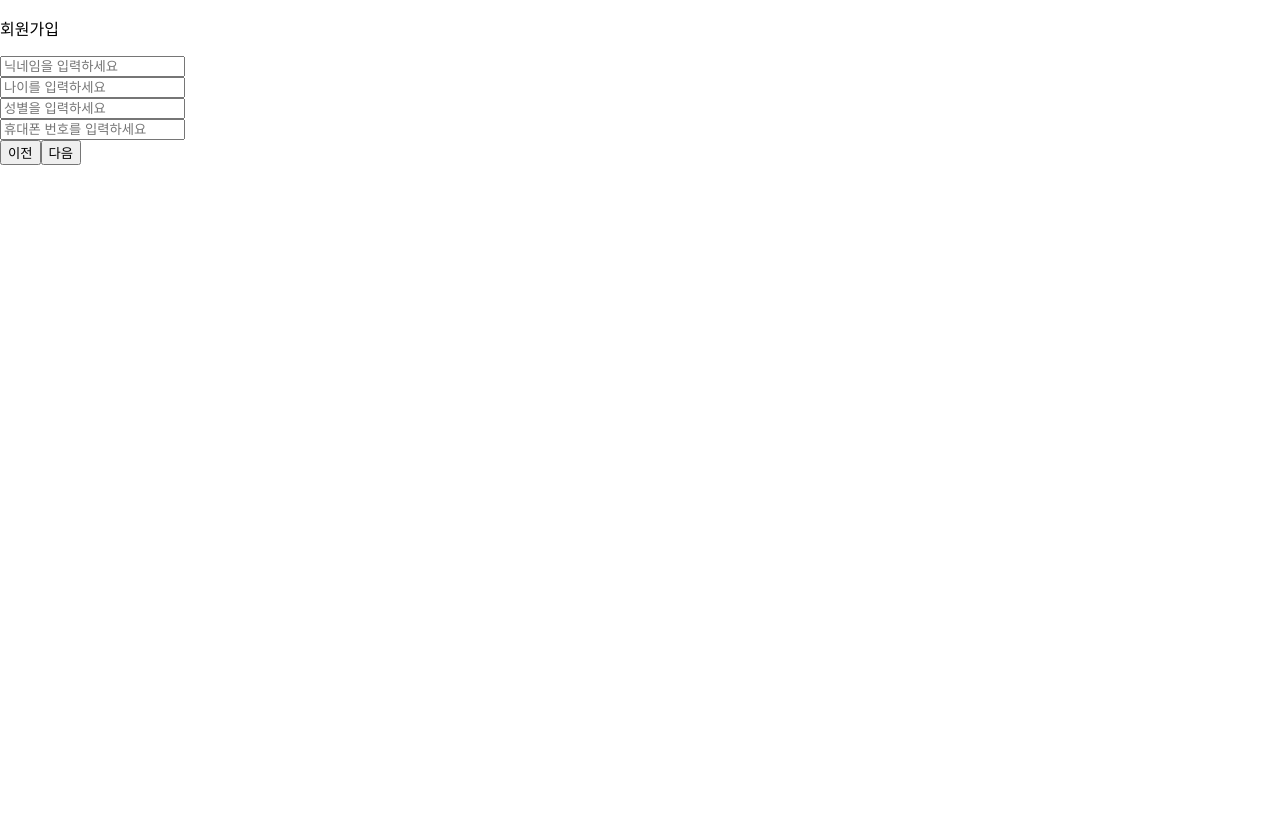
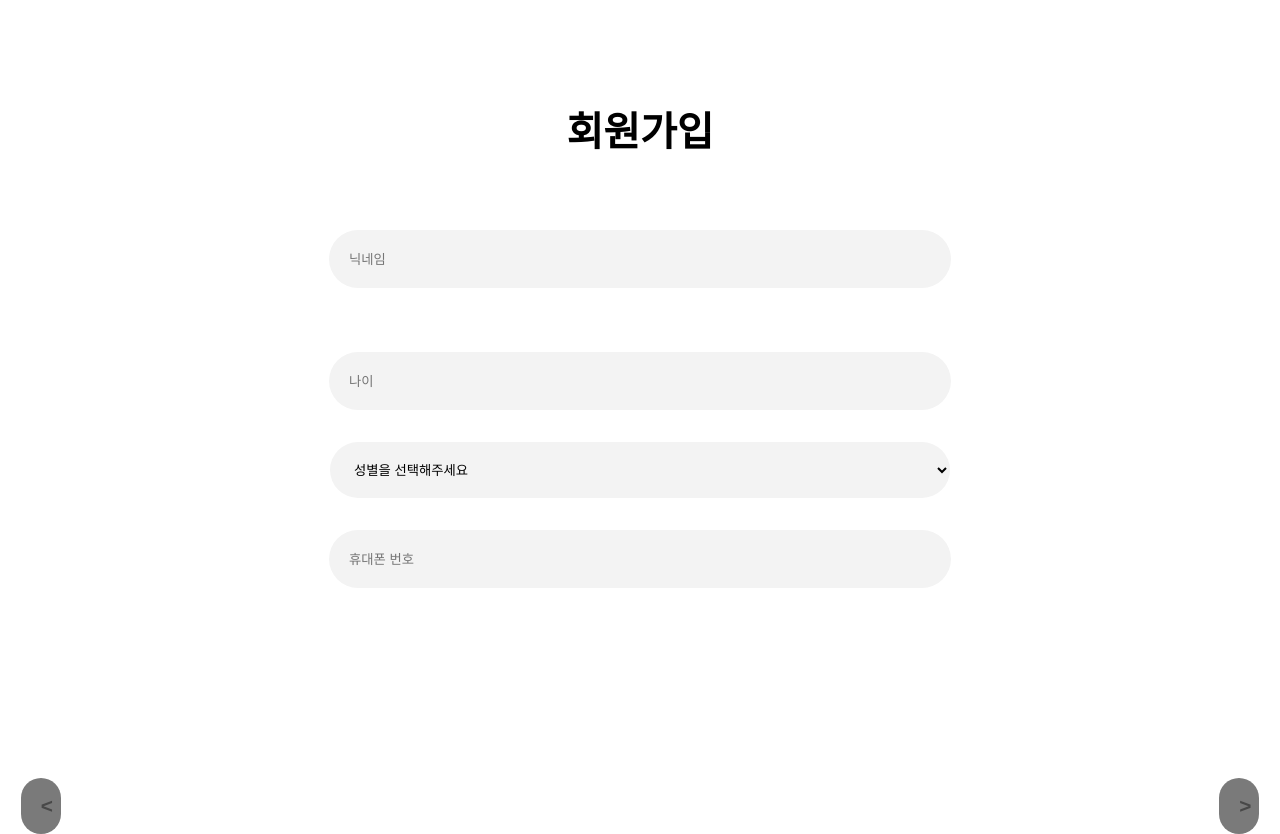
Before and after one commit to SKHU-Capstone-Design/Frontend, a React (Vite) app: page /user/save2 in a window 1280 px wide. Before the commit the page ends 800 px from the top, so only its background shows below. Built offline with nearby package versions, Linux system fonts and the light colour scheme.

Commit message:
Style: Redesign and Apply Styles to the Signup Page

```diff
--- a/src/Pages/Signup.tsx
+++ b/src/Pages/Signup.tsx
@@ -10,6 +10,12 @@ function Signup() {
 
     const handleSubmit = (e: { preventDefault: () => void; }) => {
         e.preventDefault();
+
+        if (password !== confirmPassword) {
+            alert("비밀번호가 일치하지 않습니다.");
+            return;
+        }
+
         navigate("/user/save2");
     };
 
@@ -18,41 +24,46 @@ function Signup() {
     };
 
     return (
+        <div className="signupwrap0">
         <div className="signupwrap">
             <p className="signuptext">회원가입</p>
             <form onSubmit={handleSubmit} className="form-container">
                 <div className="input-container">
-                    <label htmlFor="email">이메일</label>
                     <input
                         type="email"
                         id="email"
+                        placeholder="이메일"
+                        required
                         value={email}
                         onChange={(e) => setEmail(e.target.value)}
                     />
                 </div>
                 <div className="input-container">
-                    <label htmlFor="password">비밀번호</label>
                     <input
                         type="password"
                         id="password"
+                        placeholder="비밀번호"
+                        required
                         value={password}
                         onChange={(e) => setPassword(e.target.value)}
                     />
                 </div>
                 <div className="input-container">
-                    <label htmlFor="confirmPassword">비밀번호 확인 </label>
                     <input
                         type="password"
                         id="confirmPassword"
+                        placeholder="비밀번호 확인"
+                        required
                         value={confirmPassword}
                         onChange={(e) => setConfirmPassword(e.target.value)}
                     />
                 </div>
                 <div className="button-container">
-                    <button type="button" onClick={handlePrevious}> 이전 </button>
-                    <button type="submit"> 다음  </button>
+                    <button type="button" onClick={handlePrevious} className="prebtn"> <p>&lt;</p> </button>
+                    <button type="submit" className="nextbtn"> <p>&gt;</p>  </button>
                 </div>
             </form>
+        </div>
         </div>
     );
 }
--- a/src/Pages/Signup2.tsx
+++ b/src/Pages/Signup2.tsx
@@ -1,63 +1,75 @@
 import { useState } from "react";
 import { useNavigate } from "react-router-dom";
+import "../Styles/Signup2.less";
 
 function Signup2() {
     const [nickname, setNickname] = useState("");
     const [age, setAge] = useState("");
     const [gender, setGender] = useState("");
-    const [phoneNumber, setPhoneNumber] = useState("");
+    const [phonenum, setPhonenum] = useState("");
+    const navigate = useNavigate();
 
-    const navigate = useNavigate();
+    const handleSubmit = (e: { preventDefault: () => void; }) => {
+        e.preventDefault();
+        navigate("/user/save3");
+    };
 
     const handlePrevious = () => {
         navigate("/user/save");
     };
 
-    const handleNext = () => {
-        navigate("/user/save3");
-    };
-
     return (
-        <div>
-            <p>회원가입</p>
-            <form>
-                <div>
+        <div className="signupwrap0">
+            <div className="signupwrap">
+                <p className="signuptext">회원가입</p>
+                <form onSubmit={handleSubmit} className="form-container">
+                    <div className="input-container">
                         <input
                             type="text"
+                            id="nickname"
+                            placeholder="닉네임"
+                            required
                             value={nickname}
                             onChange={(e) => setNickname(e.target.value)}
-                        placeholder="닉네임을 입력하세요"
                         />
                     </div>
-                <div>
+                    <div className="input-container2">
                         <input
                             type="number"
+                            id="age"
+                            placeholder="나이"
+                            required
                             value={age}
                             onChange={(e) => setAge(e.target.value)}
-                        placeholder="나이를 입력하세요"
                         />
                     </div>
-                <div>
+                    <div className="input-container2">
+                        <select
+                            id="gender"
+                            value={gender}
+                            onChange={(e) => setGender(e.target.value)}
+                        >
+                            <option value="">성별을 선택해주세요</option>
+                            <option value="MALE">남성</option>
+                            <option value="FEMALE">여성</option>
+                        </select>
+                    </div>
+                    <div className="input-container2">
                         <input
                             type="text"
-                        value={gender}
-                        onChange={(e) => setGender(e.target.value)}
-                        placeholder="성별을 입력하세요"
+                            id="phonenum"
+                            placeholder="휴대폰 번호"
+                            required
+                            value={phonenum}
+                            onChange={(e) => setPhonenum(e.target.value)}
                         />
                     </div>
-                <div>
-                    <input
-                        type="tel"
-                        value={phoneNumber}
-                        onChange={(e) => setPhoneNumber(e.target.value)}
-                        placeholder="휴대폰 번호를 입력하세요"
-                    />
-                </div>
-                <div>
-                    <button type="button" onClick={handlePrevious}> 이전 </button>
-                    <button type="button" onClick={handleNext}> 다음  </button>
+                    <div className="button-container2">
+                        <button type="button" onClick={handlePrevious} className="prebtn"> <p>&lt;</p> </button>
+                        <button type="submit" className="nextbtn"> <p>&gt;</p>  </button>
                     </div>
                 </form>
+            </div>
         </div>
     );
 }
--- a/src/Styles/Signup.less
+++ b/src/Styles/Signup.less
@@ -1,8 +1,8 @@
 .signuptext{
-    font-size: 2.2em;
+    font-size: 2.5em;
     text-align: center;
     font-weight: bold;
-    margin-bottom: 3em;
+    margin-top: 2.5em;
 }
 
 .signupwrap{
@@ -11,13 +11,66 @@
 
 .form-container{
     color: #716E6C;
+    display: flexbox;
 }
 
 .input-container{
-    margin-bottom: 2.2em;
+    margin-bottom: 3em;
 
 }
 
 .button-container button{
     border-radius: 100%;
 }
+
+
+.prebtn, .nextbtn{
+    background-color: #7A7A7A;
+    color: #484848;
+    padding: 10px 20px;
+    border: none;
+    border-radius: 100px;
+    cursor: pointer;
+    margin: 0 1em;
+    font-weight: bold;
+    height: 7vh;
+    width: 3vw;
+    text-align: left;
+    font-size: 1.3em;
+}
+
+.prebtn{
+    float: inline-start;
+}
+
+.nextbtn{
+    float: inline-end;
+}
+
+.prebtn , .nextbtn{
+    margin-top: 8em;
+}
+
+.prebtn p , .nextbtn p{
+    display: inline;
+}
+
+
+.form-container{
+    margin-top: 14vh;
+    line-height: 4;
+}
+
+#email, #password, #confirmPassword{
+    border: none;
+  background-color: #F3F3F3;
+  border-radius: 50px;
+  width: 600px;
+  padding-left: 20px;
+  height: 7vh;
+  margin: 1vh;
+
+  &:focus {
+    outline: none;
+  }
+}
--- /dev/null
+++ b/src/Styles/Signup2.less
@@ -0,0 +1,84 @@
+.signuptext {
+    font-size: 2.5em;
+    text-align: center;
+    font-weight: bold;
+    margin-top: 2.5em;
+}
+
+.signupwrap {
+    text-align: center;
+}
+
+.form-container {
+    color: #716E6C;
+    display: flexbox;
+}
+
+.input-container2 {
+    margin-bottom: 1em;
+}
+
+.button-container button {
+    border-radius: 100%;
+}
+
+.prebtn, .nextbtn {
+    background-color: #7A7A7A;
+    color: #484848;
+    padding: 10px 20px;
+    border: none;
+    border-radius: 100px;
+    cursor: pointer;
+    margin: 0 1em;
+    font-weight: bold;
+    height: 7vh;
+    width: 3vw;
+    text-align: left;
+    font-size: 1.3em;
+}
+
+.prebtn {
+    float: inline-start;
+}
+
+.nextbtn {
+    float: inline-end;
+}
+
+.prebtn, .nextbtn {
+    margin-top: 8em;
+}
+
+.prebtn p, .nextbtn p {
+    display: inline;
+}
+
+.form-container {
+    margin-top: 8vh;
+    line-height: 2.2;
+}
+
+#nickname, #age, #phonenum, #gender {
+    border: none;
+    background-color: #F3F3F3;
+    border-radius: 50px;
+    width: 600px;
+    padding-left: 20px;
+    height: 7vh;
+    margin: 1vh;
+    &:focus {
+        outline: none;
+    }
+}
+
+#gender{
+    width: 620px;
+}
+
+#gender select{
+margin-left: 180px;
+border: none;
+background-color: inherit;
+appearance: none;
+color: #5B5B5B;
+}
```
Also changed, not shown: src/Pages/Progressbar.tsx (deleted, +0 -53 lines), src/Styles/progressbar.less (deleted, +0 -36 lines), FigmaDesign/figma_re_design2.png (added). Lines whose indentation alone changed are shown as unchanged.
